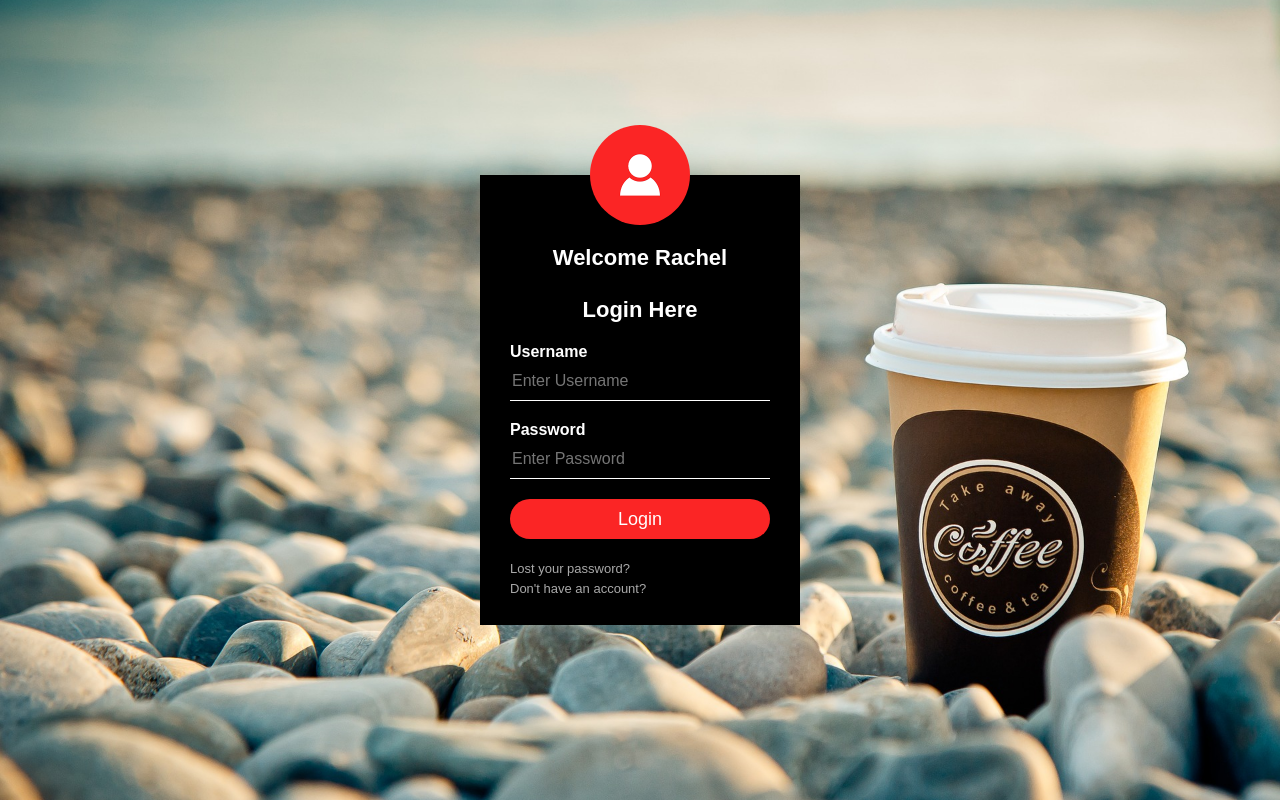
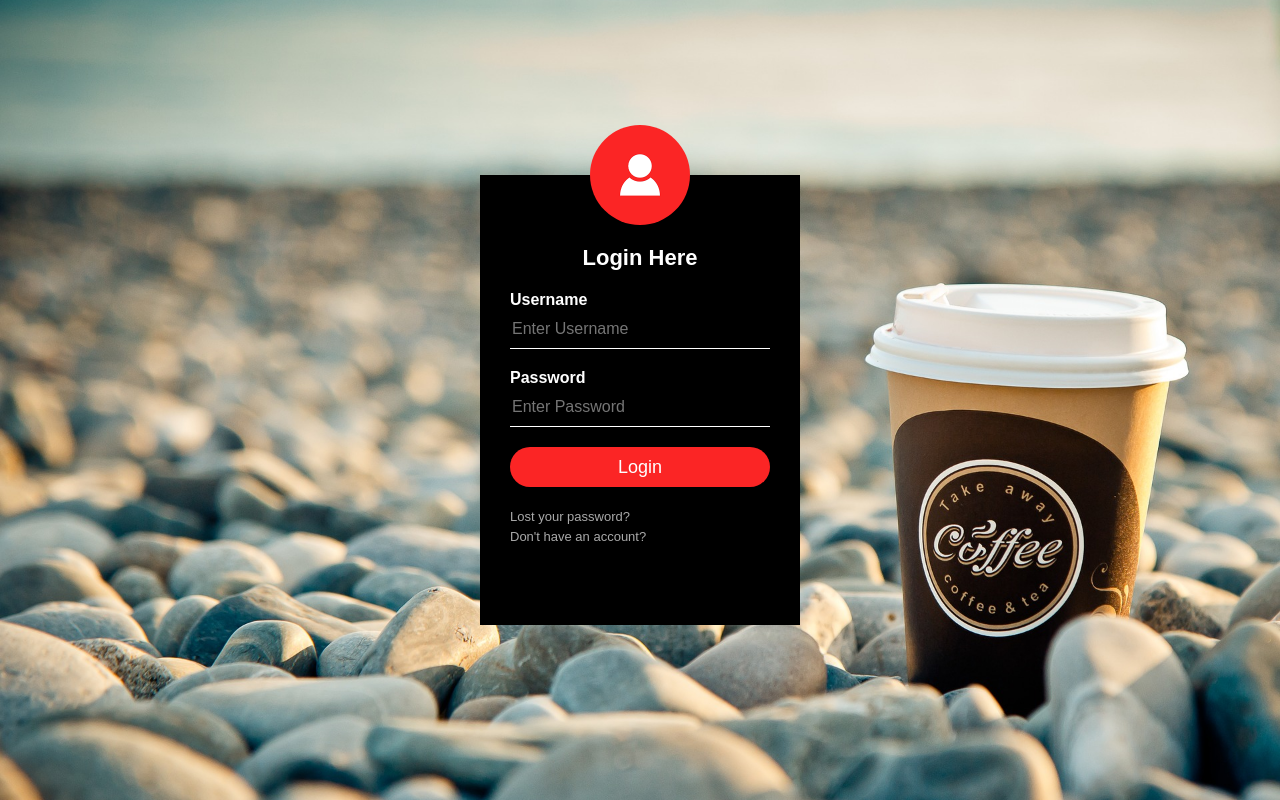
Before and after one commit to Code-Atom1/web-project, a plain HTML site: page index.html in a window 1280 px wide. Drawn offline with Linux system fonts and the light colour scheme.

Commit message:
Update index.html

```diff
--- a/index.html
+++ b/index.html
@@ -8,9 +8,7 @@
 	<body>
 		<div class="loginbox">
 		<img class="avatar" src="avatar.png">
-		<h1> Welcome Rachel<br /><br />
-			Login Here
-			</h1>
+		<h1> Login Here </h1>
 		<form >
 		<p class="username">Username</p>
 		<input type="text" name="" placeholder="Enter Username">
```
